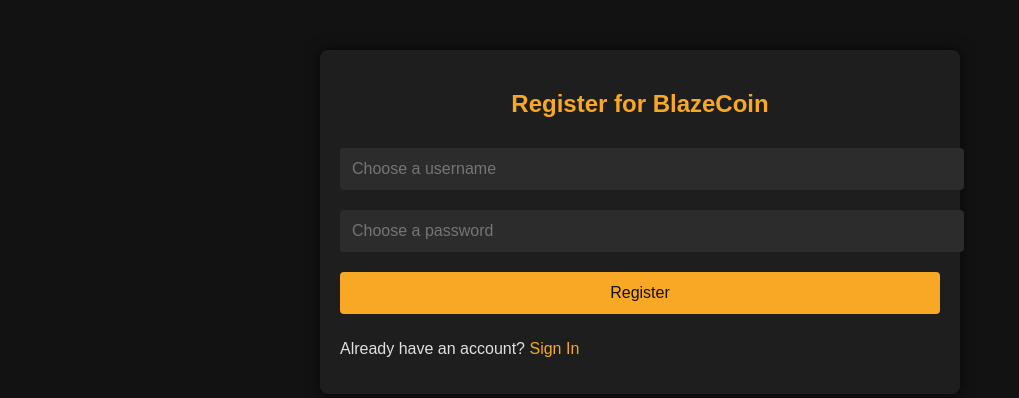
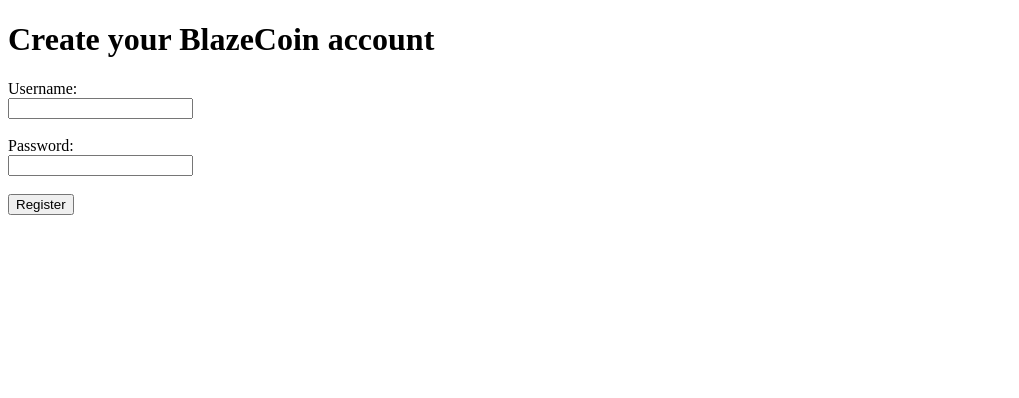
Before and after one commit to Blaze-Coin/BlazeCoinWeb, a Flask app: page /register in a window 1280 px wide. Shown: the top 398 px of the page, without its empty margins (0-1019 px from the left). Run offline with Flask 3, Linux system fonts and the light colour scheme.

Commit message:
Update register.html
<!doctype html>
<html>
  <head>
    <meta charset="utf-8">
    <title>Register — BlazeCoin</title>
  </head>
  <body>
    <h1>Create your BlazeCoin account</h1>
    {% with messages = get_flashed_messages(with_categories=true) %}
      {% if messages %}
        <ul>
          {% for cat, msg in messages %}
            <li style="color: {{ 'green' if cat=='success' else 'red' }};">{{ msg }}</li>
          {% endfor %}
        </ul>
      {% endif %}
    {% endwith %}

    <form method="post">
      <label>Username:<br>
        <input name="username" required>
      </label><br><br>
      <label>Password:<br>
        <input name="password" type="password" required>
      </label><br><br>
      <button type="submit">Register</button>
    </form>
  </body>
</html>

```diff
--- a/templates/register.html
+++ b/templates/register.html
@@ -1,22 +1,29 @@
-<!DOCTYPE html>
-<html lang="en">
-<head>
-  <meta charset="UTF-8">
-  <title>BlazeCoin Registration</title>
-  <link rel="stylesheet" href="/static/style.css">
-</head>
-<body>
-  <div class="container">
-    <h2>Register for BlazeCoin</h2>
-    {% if message %}
-      <p class="warning">{{ message }}</p>
-    {% endif %}
-    <form action="{{ url_for('register') }}" method="post">
-      <input type="text" name="username" placeholder="Choose a username" required>
-      <input type="password" name="password" placeholder="Choose a password" required>
+<!doctype html>
+<html>
+  <head>
+    <meta charset="utf-8">
+    <title>Register — BlazeCoin</title>
+  </head>
+  <body>
+    <h1>Create your BlazeCoin account</h1>
+    {% with messages = get_flashed_messages(with_categories=true) %}
+      {% if messages %}
+        <ul>
+          {% for cat, msg in messages %}
+            <li style="color: {{ 'green' if cat=='success' else 'red' }};">{{ msg }}</li>
+          {% endfor %}
+        </ul>
+      {% endif %}
+    {% endwith %}
+
+    <form method="post">
+      <label>Username:<br>
+        <input name="username" required>
+      </label><br><br>
+      <label>Password:<br>
+        <input name="password" type="password" required>
+      </label><br><br>
       <button type="submit">Register</button>
     </form>
-    <p>Already have an account? <a href="{{ url_for('login') }}">Sign In</a></p>
-  </div>
-</body>
+  </body>
 </html>
```
